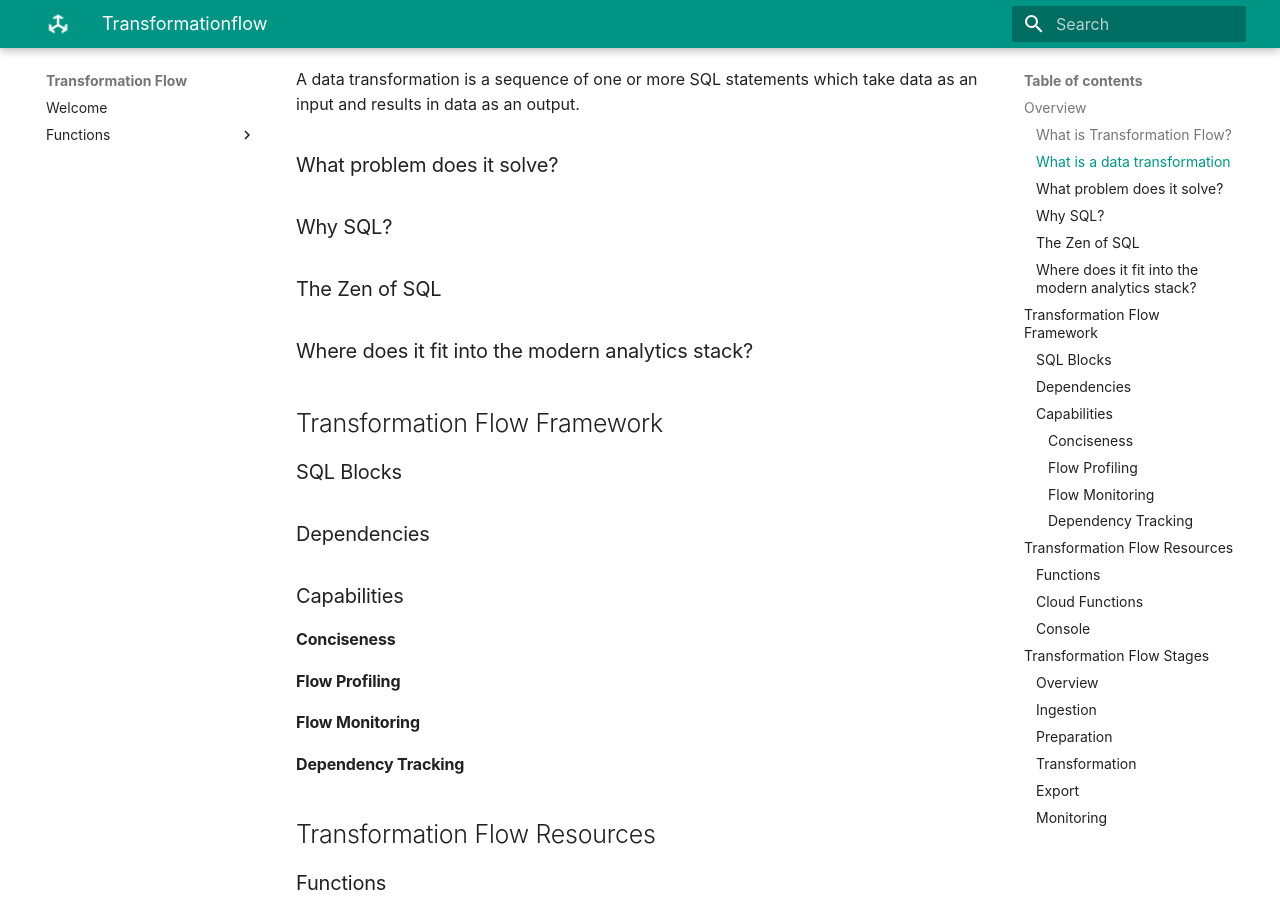
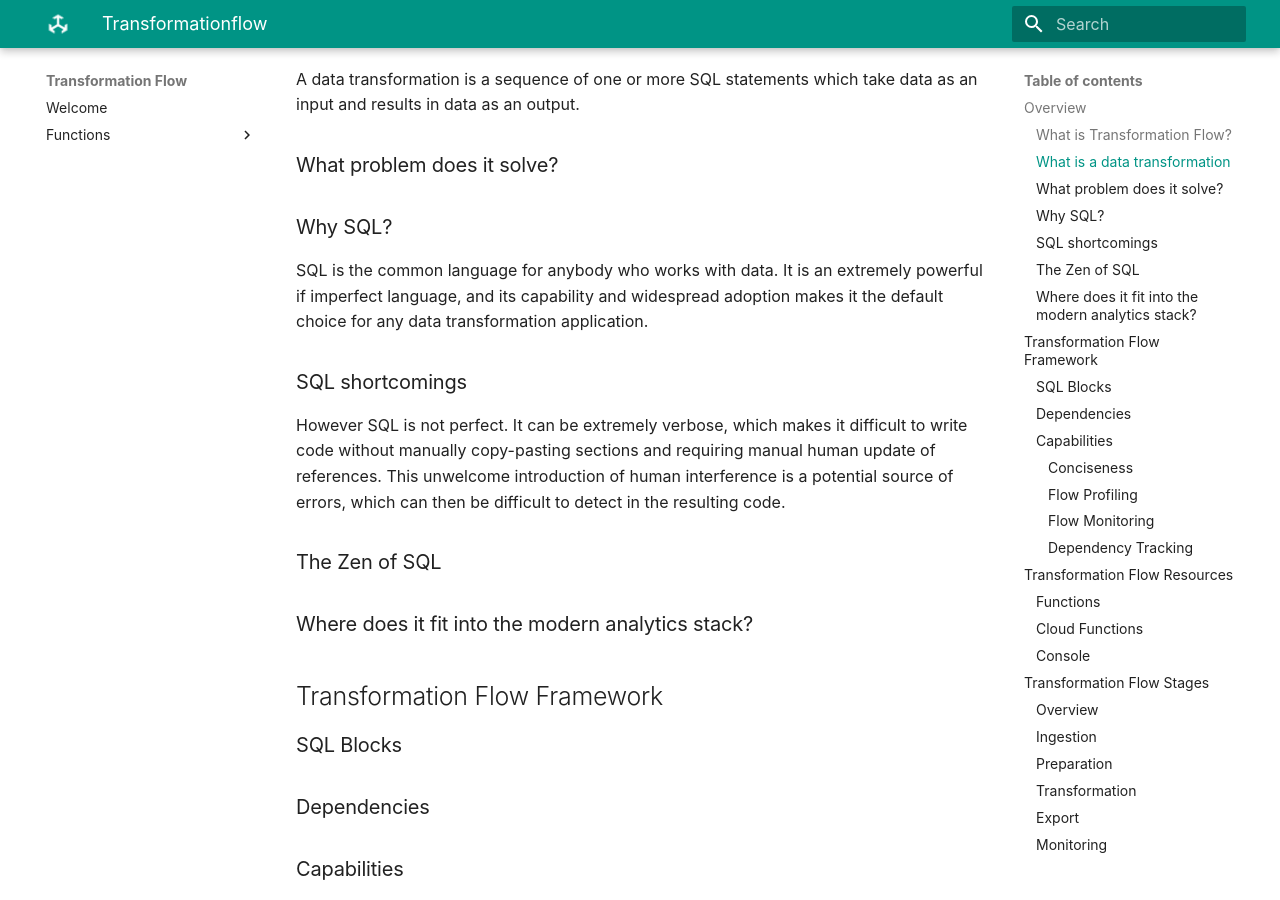
Before and after one commit to transformationflow/transformationflow.github.io, an MkDocs documentation site: the page built from docs/masterplan.md, in a window 1280 px wide and 900 px high, scrolled down 339 px. Built offline with MkDocs 1.6.1 and Material for MkDocs 9.7.7, drawn with Linux system fonts in a browser that asks for light colours; some web fonts are replaced; comment, search, counter and statistics services are not loaded.

Commit message:
Update masterplan.md

```diff
--- a/docs/masterplan.md
+++ b/docs/masterplan.md
@@ -8,7 +8,14 @@
 A data transformation is a sequence of one or more SQL statements which take data as an input and results in data as an output.
 
 ### What problem does it solve?
+
+
 ### Why SQL?
+SQL is the common language for anybody who works with data. It is an extremely powerful if imperfect language, and its capability and widespread adoption makes it the default choice for any data transformation application.
+
+### SQL shortcomings
+However SQL is not perfect. It can be extremely verbose, which makes it difficult to write code without manually copy-pasting sections and requiring manual human update of references. This unwelcome introduction of human interference is a potential source of errors, which can then be difficult to detect in the resulting code.
+
 ### The Zen of SQL
 ### Where does it fit into the modern analytics stack?
 
```
